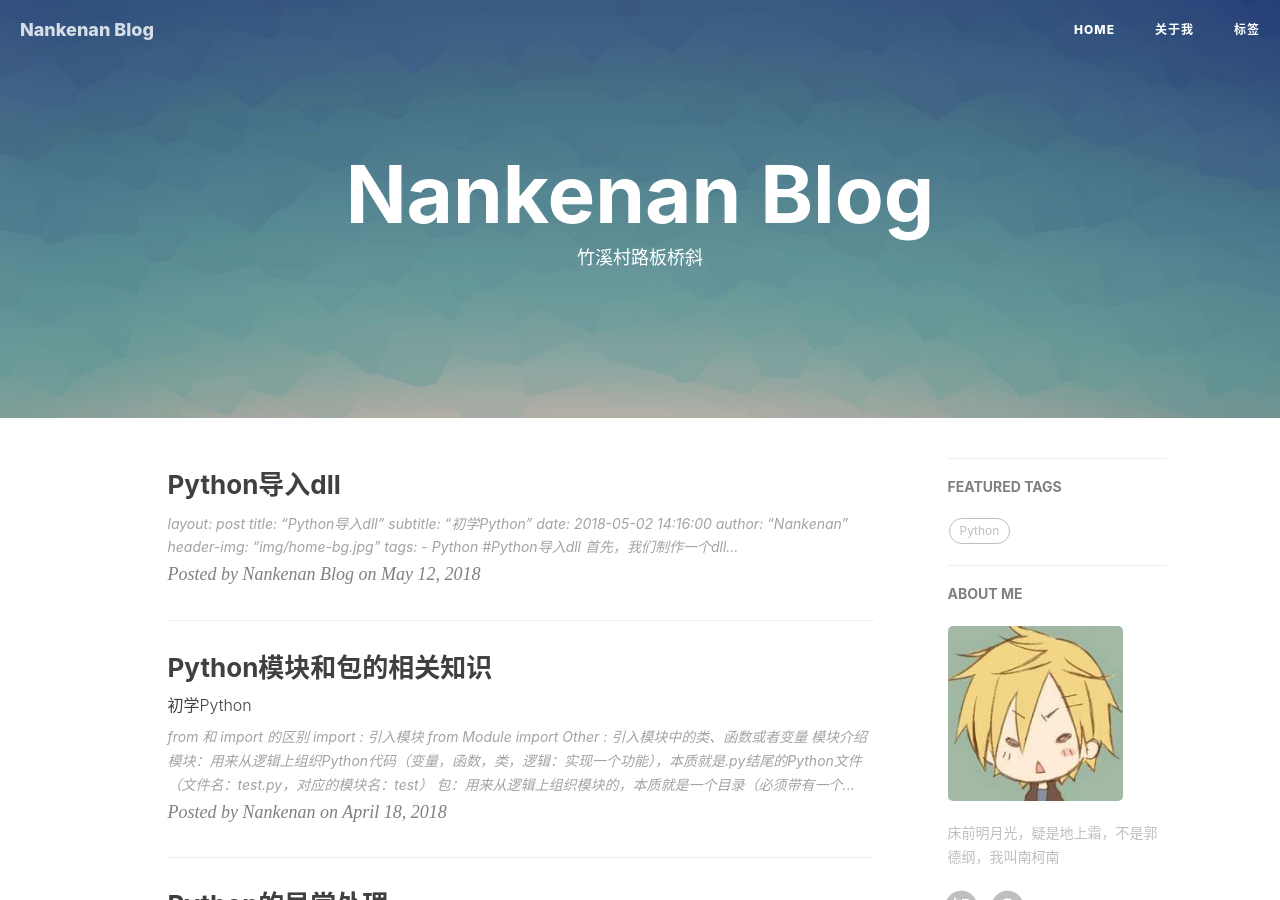
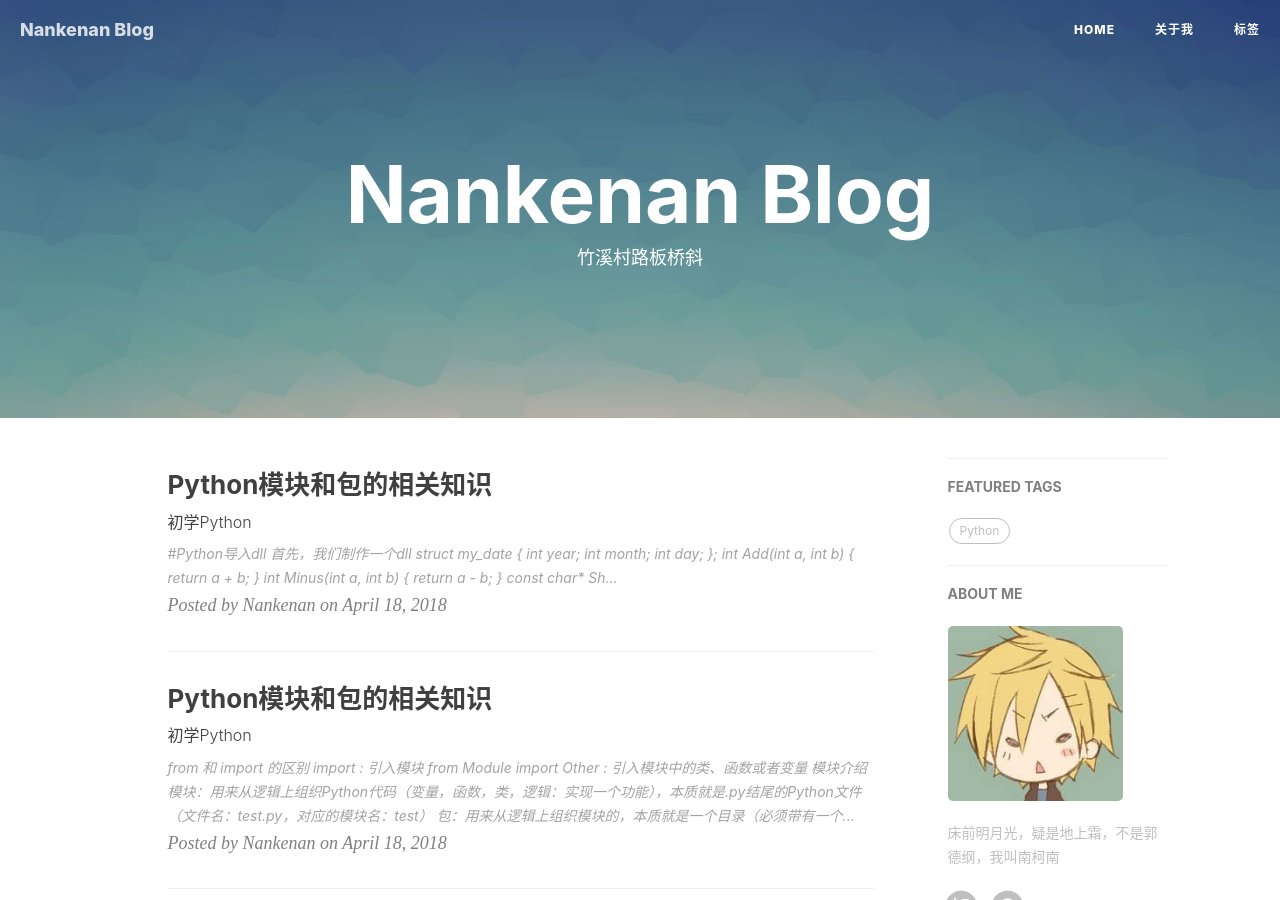
Before and after one commit to nankenan/nankenan.github.io, a Jekyll site: the page built from index.html, in a window 1280 px wide and 900 px high. Built offline with Jekyll 4.4.1, drawn with Linux system fonts in a browser that asks for light colours; nearby versions of some CDN libraries; the list of posts is cut into pages by our own code; comment, search, counter and statistics services are not loaded.

Commit message:
修改日志

```diff
--- a/_posts/2018-05-12-Python导入dll.markdown
+++ b/_posts/2018-05-12-Python导入dll.markdown
@@ -1,11 +1,13 @@
+---
 layout:     post
-title:      "Python导入dll"
+title:      "Python模块和包的相关知识"
 subtitle:   "初学Python"
-date:       2018-05-02 14:16:00
+date:       2018-04-18 16:44:00
 author:     "Nankenan"
 header-img: "img/home-bg.jpg"
 tags:
     - Python
+---
 
 #Python导入dll
 
```
